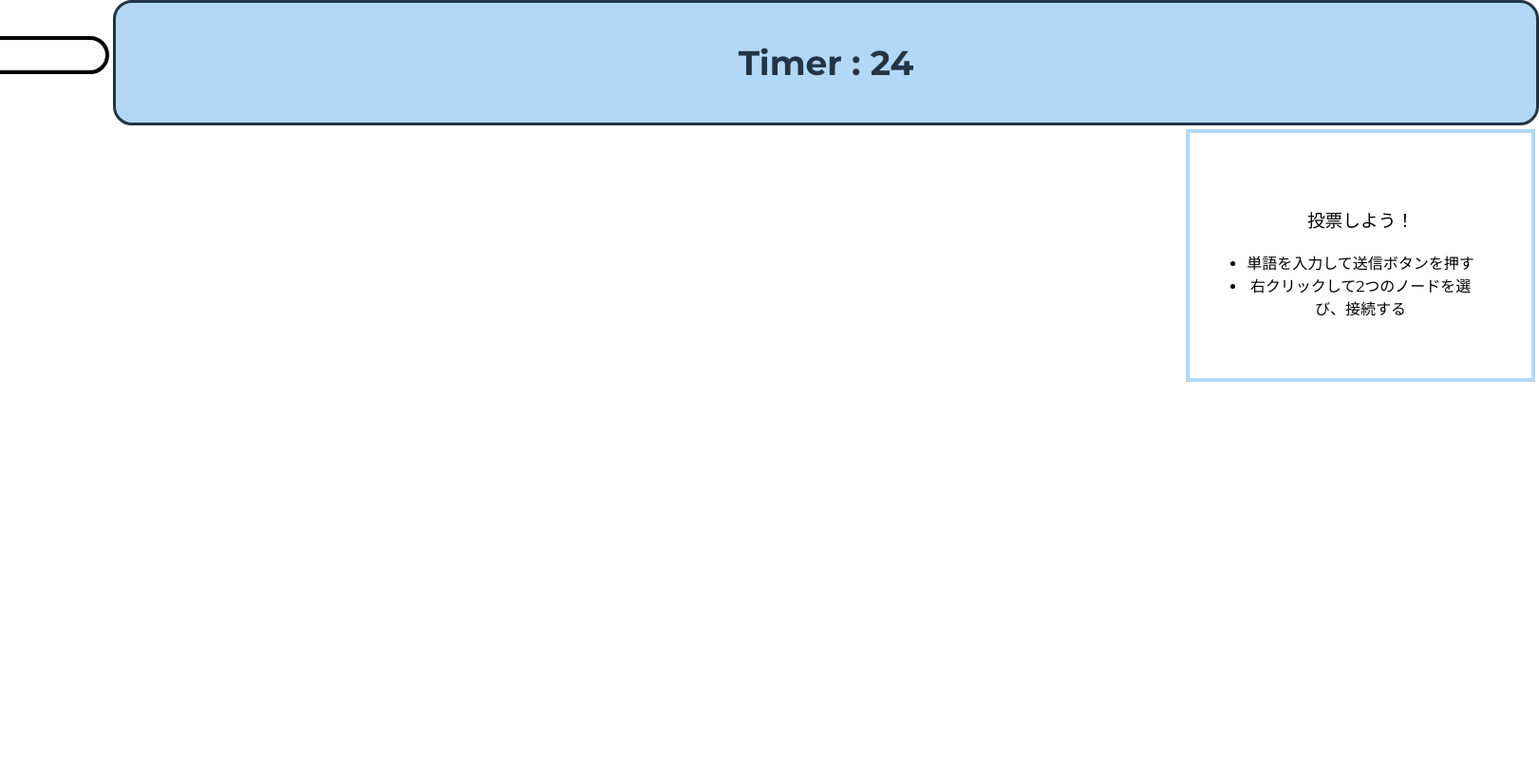
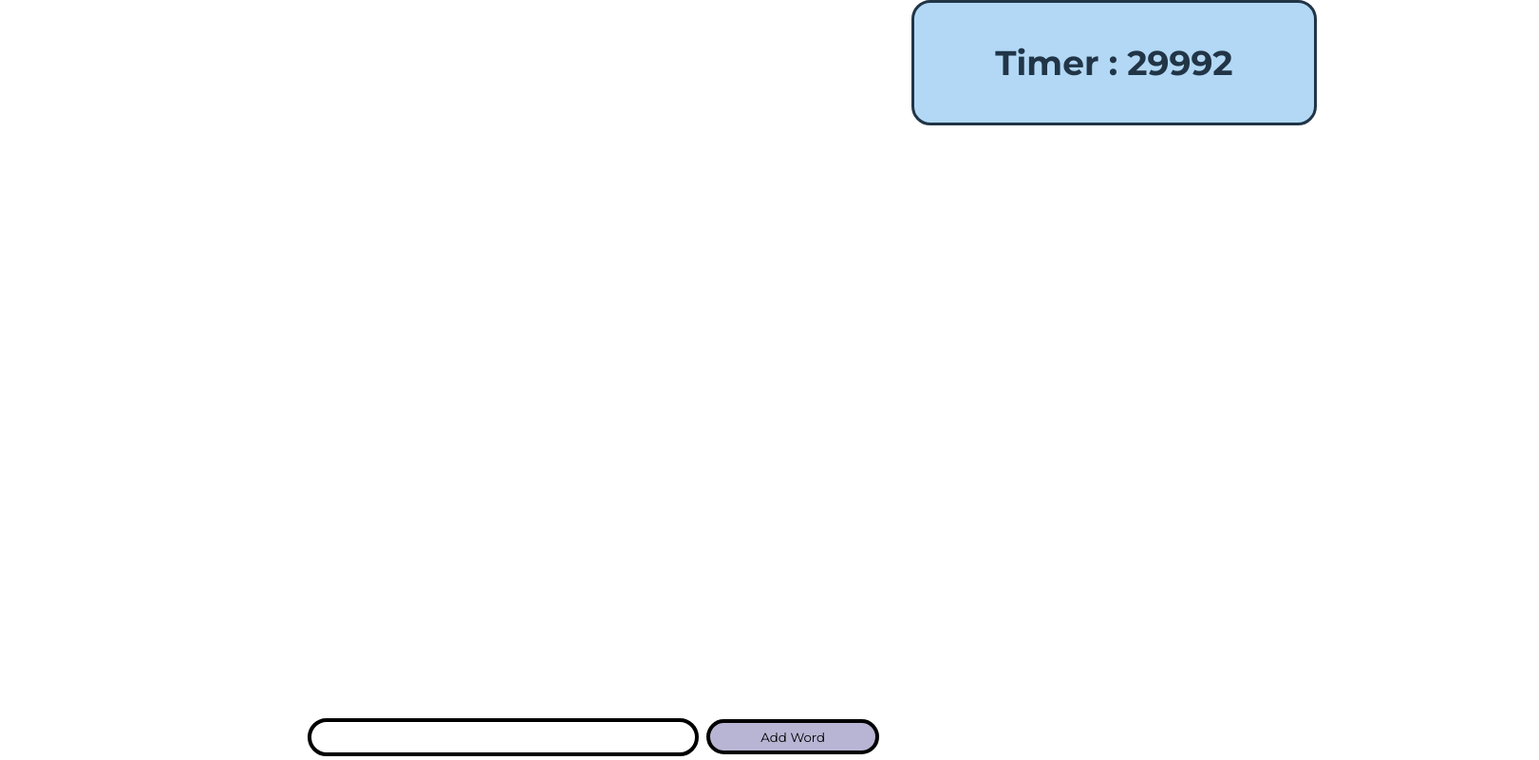
Before and after one commit to itsp-pbl-2023/mind-graph, a React (Vite) app in the folder client/: page /game in a window 1280 px wide. Shown: the whole page at 95% size, 1621 px wide, since content can reach past the window. Built offline with nearby package versions, Linux system fonts and the light colour scheme; a web font is replaced by a local one; what @bufbuild/connect-query, @bufbuild/connect-web, @bufbuild/protobuf would draw is missing.

Commit message:
Addwordを下に押しやった

```diff
--- a/client/src/pages/game.tsx
+++ b/client/src/pages/game.tsx
@@ -19,13 +19,24 @@ const StyledColumn = styled.div`
   position: relative;
   z-index: 10;
   pointer-events: none;
+  width: 33.3333vw;
+`
+
+const StyledAddWord = styled.div`
+  position: fixed;
+  bottom: 0;
+  justify-content: center;
+`
+
+const StyledParent = styled.div`
+  width: 50vw;
 `
 
 import { useGraph } from '../lib/hooks/graph.ts'
 
 const Game = () => {
   // ダミー変数
-  const [expireDummy] = useState(new Date(new Date().getTime() + 30*1000))
+  const [expireDummy] = useState(new Date(new Date().getTime() + 30*1000000))
 
 
   const [text, setText] = useState('')
@@ -69,22 +80,18 @@ const Game = () => {
       <StyledColumn>
         <UserList />
       </StyledColumn>
-      <StyledColumn>
-        <ThemeDisplay />
-        <div>
-          <InputForm type='text' value={text} onChange={(e) => setText(e.target.value)} />
-          <Button text='Add Word' onClick={() => send()} />
-        </div>
-      </StyledColumn>
+      <StyledParent>
+        <StyledColumn>
+          <ThemeDisplay />
+          <StyledAddWord>
+            <InputForm type='text' value={text} onChange={(e) => setText(e.target.value)} />
+            <Button text='Add Word' onClick={() => send()} />
+          </StyledAddWord>
+        </StyledColumn>
+      </StyledParent>
       <StyledColumn>
         <Timer expire={expireDummy}></Timer>
 
-        <ExplainText
-        elements={[
-          '単語を入力して送信ボタンを押す',
-          '右クリックして2つのノードを選び、接続する',
-        ]}
-      />
       </StyledColumn>
     </StyledGame>
   )
```
